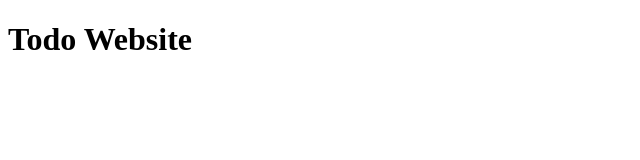
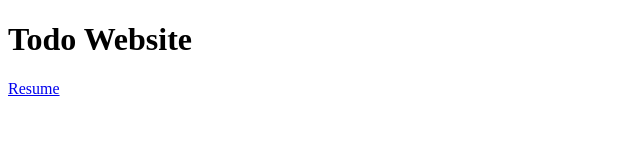
Before and after one commit to khushikharke/khushikharke.github.io, a plain HTML site: page index.html in a window 1280 px wide. Shown: the full height of the page, 0-640 px from the left. Drawn offline with Linux system fonts and the light colour scheme.

Commit message:
link added

```diff
--- a/index.html
+++ b/index.html
@@ -7,5 +7,6 @@
 </head>
 <body>
     <h1>Todo Website</h1>
+    <a href="https://github.com/khushikharke/khushikharke.github.io/blob/main/assets/Khushi%20Kharke%20Resume%20Internship.pdf">Resume</a>
 </body>
 </html>
```
